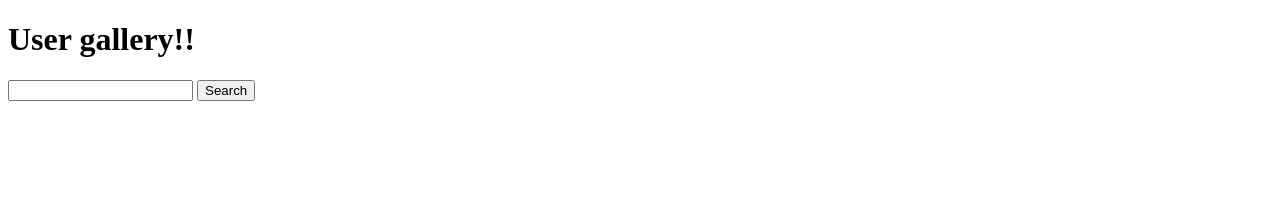
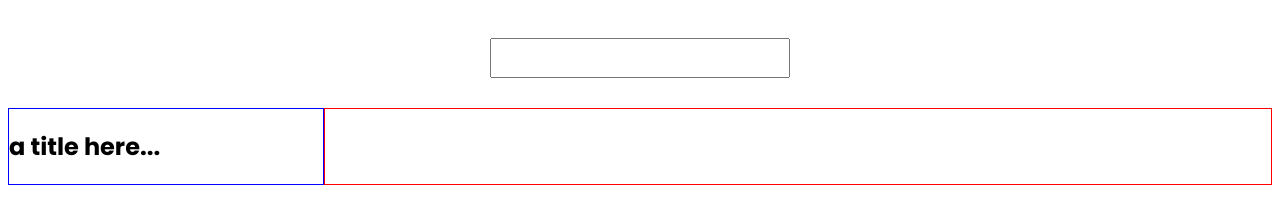
Before and after one commit to Dedekind561/week_1_workshop_demos, a website: page day-3/index.html in a window 1280 px wide. Drawn offline with Linux system fonts and the light colour scheme.

Commit message:
setup day-5 wip with improved styling

```diff
--- a/day-3/index.html
+++ b/day-3/index.html
@@ -6,13 +6,19 @@
     <script type="module" src="./dist/script.js"></script>
     <link rel="stylesheet" href="style.css">
     <title>Document</title>
+    <style>
+        @import url('https://fonts.googleapis.com/css2?family=Open+Sans:ital,wght@0,300..800;1,300..800&family=Poppins:ital,wght@0,100;0,200;0,300;0,400;0,500;0,600;0,700;0,800;0,900;1,100;1,200;1,300;1,400;1,500;1,600;1,700;1,800;1,900&family=Questrial&display=swap');
+    </style>
 </head>
 <body>
-   <h1>User gallery!!</h1>
-   <input type="search" name="user-search" id="user-search">
-   <label for="user-search"></label>
-   <button class="user-search">Search</button>
-   <div class="main-gallery">
-   </div>
+    <div class="main-content">
+        <div class="header">
+            <input type="search" name="" id="">
+        </div>
+        <div class="gallery"></div>
+        <div class="sidebar">
+            <h2>a title here...</h2>
+        </div>
+    </div>
 </body>
 </html>
--- a/day-3/style.css
+++ b/day-3/style.css
@@ -1,12 +1,62 @@
 
+
+body {
+  font-family: "Poppins", sans-serif;;
+}
 
 .user-card {
     border: 1px solid black;
     padding: 30px;
+    width: calc((100% - 60px) / 3);
+    box-sizing: border-box;
+}
+
+img {
+  width: 100%
 }
 
 .main-gallery {
     display: flex;
     flex-wrap: wrap;
-    justify-content: space-between;
+    justify-content: left;
+    align-items: right;;
+    width: 80vw;
 }
+
+.main-content {
+  display: grid;
+  grid-template-columns: 1fr 3fr;
+  grid-template-rows: 100px auto;
+  grid-template-areas:
+  "header header"
+  "side main";
+}
+
+input {
+  height: 40%;
+  width: 300px;
+}
+
+.header {
+  grid-area: header;
+  display: flex;
+  justify-content: center;
+  align-items: center;
+}
+
+.gallery {
+  grid-area: main;
+  border: 1px solid red;
+  display: flex;
+  flex-wrap: wrap;
+  justify-content: space-around;
+}
+
+.sidebar {
+  grid-area: side;
+  justify-content: left;
+  border: 1px solid blue;
+  position: sticky;
+  top: 0;
+  align-self: start;
+}
```
Also changed, not shown: day-3/script.ts (+30 -8 lines).
